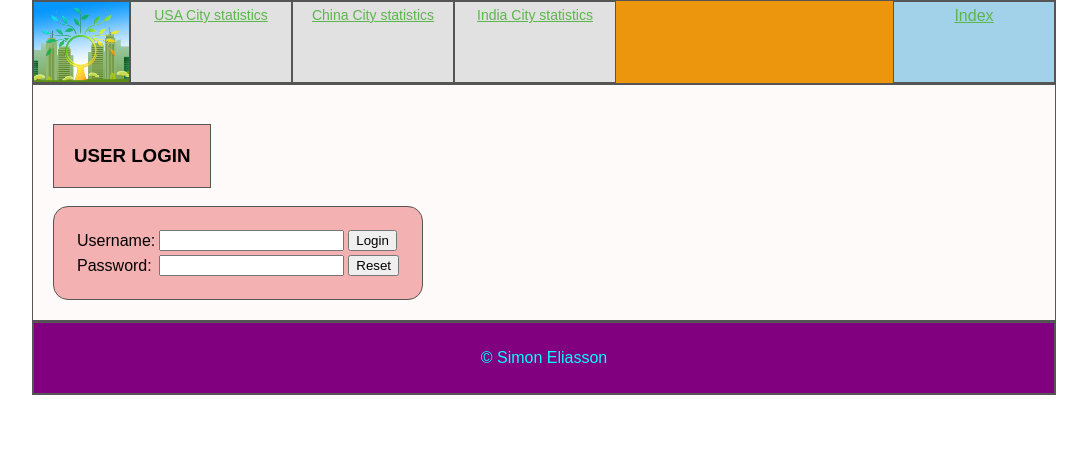
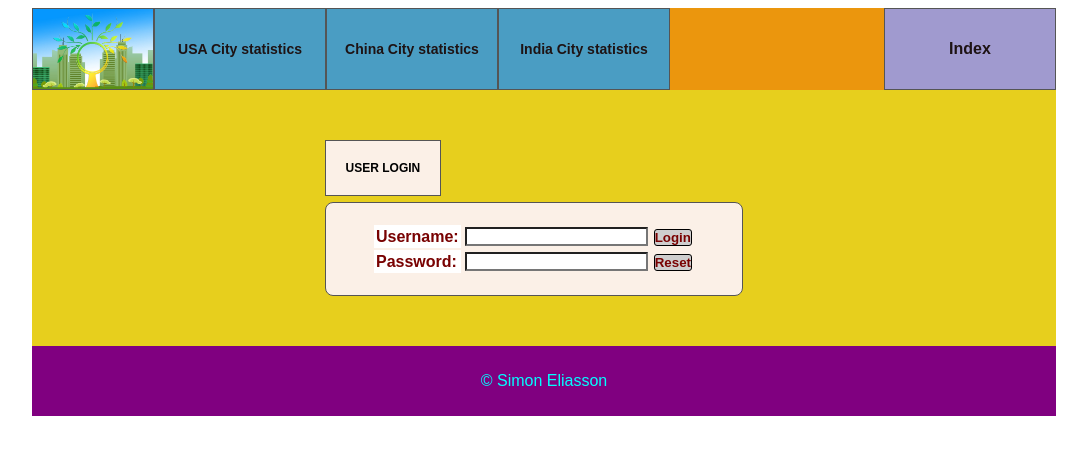
Before and after one commit to SimonEliassonSE/LexiconFirstHomepageProject, a plain HTML site: page LogginPage.html in a window 1280 px wide. Shown: the whole page, without its empty margins (96-1183 px from the left). Drawn offline with Linux system fonts and the light colour scheme.

Commit message:
final update
Al requirements should be meet now.

```diff
--- a/LogginPage.html
+++ b/LogginPage.html
@@ -51,22 +51,22 @@
       <form action="LogginPage.html" method="post">
         <table>
           <tr>
-            <td>Username:</td>
+            <td class="username">Username:</td>
             <td>
               <input type="text" name="user" />
             </td>
-            <td>
-              <input type="button" value="Login" />
+            <td class="td-login">
+              <input class="login-button" type="button" value="Login" />
             </td>
           </tr>
 
           <tr>
-            <td>Password:</td>
+            <td class="password">Password:</td>
             <td>
               <input type="password" name="user_pass" />
             </td>
-            <td>
-              <input type="reset" value="Reset" />
+            <td class="td-reset">
+              <input class="reset-button" type="reset" value="Reset" />
             </td>
           </tr>
         </table>
@@ -74,8 +74,7 @@
     </section>
 
     <footer>
-      <p></p>
-      &copy; Simon Eliasson
+      <p class="footer-copyright">&copy; Simon Eliasson</p>
     </footer>
   </body>
 </html>
--- a/css/style.css
+++ b/css/style.css
@@ -1,5 +1,5 @@
 
-body{
+body *{
   max-width: 1024px;
   margin: 0 auto;
   padding: 0;
@@ -8,58 +8,61 @@ body{
 header{
   display: flex;
   background-color: rgb(235, 150, 13);
-  border: 1px solid #555;
-  text-align: center;
-  align-items: center;
-  box-sizing: border-box;
+
 }
+
 header nav, h1, ul{
   padding: 0;
   margin: 0;
-  justify-content: center;
 }
+
 header h1{
   border: 1px solid #555;
   background-color: rgb(225, 225, 225);
   height: 80px;
   padding: 0;
+  margin-left:0;
 }
+
+
 .nav-list{
   list-style-type: none;
   font-size: 0;
+}
 
-
-}
-.nav-item{
+.nav-item {
   border: 1px solid #555;
   width: 150px;
-  height: 70px;
-  text-align: center;
-  align-items: center;
-  background-color: rgb(225, 225, 225);
+  background-color: rgb(74, 157, 195);
   display: inline-block;
   font-size: 14px;
-  padding: 5px 5px 5px 5px;
+  padding: 32px 10px 32px 10px;
+  text-align: center;
+}
 
-
-}
 .nav-list li a{
   transition: all 0.3s ease 0s;
-  color: rgb(93, 181, 77);
+  color: rgb(30, 19, 20);
+  text-decoration: none;
+  font-weight: bold;
+}
 
-}
 .nav-list li a:hover{
   color: #0088a9;
 }
+
 .nav-login{
   border: 1px solid #555;
   width: 150px;
-  height: 70px;
-  background-color: rgba(157, 215, 251, 0.926);
-  margin-left: auto;
-  color: rgb(93, 181, 77);
-  padding: 5px 5px 5px 5px;
+  padding: 31px 10px 31px 10px;
+  background-color: rgba(160, 155, 209, 0.992);
+  margin-right: 0;
+  color: rgb(30, 19, 20);
+  font-weight: bold;
+  text-align: center;
+  text-decoration: none;
 }
+
 .nav-login:hover{
   color: #0087a99f;
   transition: all 0.3s ease 0s;
@@ -68,11 +71,10 @@ header h1{
 .grid-container {
   display: grid;
   grid-template-columns: 2fr 1fr;
+}
 
-}
 main{
   background-color: rgba(235, 217, 13, 0.91);
-  border: 1px solid #555;
   display: grid;
   grid-gap: 20px;
   grid-template-columns: repeat(4, 1fr);
@@ -85,10 +87,10 @@ main .main-headline, .main-p, .article-1, .article-2{
   place-self: flex-start;
   justify-content: center;
   align-items: center;
-
 }
 
 main h2, h3{
+
   align-items: center;
   place-self: flex-start;
   justify-content: center;
@@ -99,6 +101,7 @@ main h2, h3{
 }
 
 .main-p{
+  padding: 10px;
   grid-column: span 4;
   margin:  0px   20px  0px  20px;
 
@@ -107,15 +110,22 @@ main h2, h3{
 .article-1{
   grid-column: span 2;
   margin:  0px  0px  20px  20px;
+  padding: 10px;
 }
+
+.fristarticle-secondp{
+  font-weight: bold;
+  color: blue;
+}
+
 .article-2{
   grid-column: span 2;
   margin:  0px   20px  20px  0px;
+  padding: 10px;
 
 }
 
 aside{
-  border: 1px solid #555;
   background-color: rgb(116, 195, 116);
   display: grid;
   grid-gap: 0px;
@@ -123,6 +133,10 @@ aside{
 
 aside ul{
   padding: 15px;
+}
+
+aside ol{
+  margin: 5px 10px 5px 10px;
 }
 
 aside div{
@@ -133,50 +147,96 @@ aside div{
   margin: 20px 20px 20px 20px;
 }
 
+aside ol{
+padding: 10px 10px 10px 10px
+}
+
+.asidelist-1{
+  color: green;
+}
+
+.asidelist-2{
+  color: red;
+}
+
+.asidelist-3{
+  color: deepskyblue;
+}
+
+
 footer{
   display: flex;
   align-items: center;
   justify-content: center;
-  margin: 0 auto;
-  padding: 0;
   height: 70px;
+  background-color: purple;
+
+}
+
+footer p{
   color: aqua;
-  background-color: purple;
-  border: 2px solid #555;
 }
 
 section{
   display: grid;
-  grid-template-columns: 1fr 1fr;
-  border: 1px solid #555;
-  background-color: rgba(255, 250, 250, 0.937);
-  margin:0px;
-  padding: 20px;
+  grid-template-columns: repeat(7, 1fr);
+  background-color: rgb(231, 207, 29);
 }
+
 section h3, form{
   border: 1px solid #555;
-  background-color: rgba(240, 158, 158, 0.793);
-  grid-column: span 2;
+  background-color: rgba(252, 242, 242, 0.954);
   padding: 20px;
-  align-items: center;
-  place-self: flex-start;
-  justify-content: center;
 
 }
 
+
+
 section form{
-  border-radius: 15px;
+  border-radius: 8px;
+  grid-area: 2 / 3 / 3 / 6;
+  margin: 0px 20px 50px 0px;
+  font-weight: bold;
+
+}
+
+
+
+section .reset-button, .login-button{
+  border-radius: 3px;
+  border: 1px solid black;
+  background-color:rgb(207, 206, 206)
+}
+section td{
+  padding: 2px 2px 2px 2px;
+
 }
 
 section h3{
   text-transform: uppercase;
+  grid-column: span 2/3;
+  grid-area: 1 / 3 / 2 / 3;
+  font-size: 12px;
+  margin: 50px 0px 6px 0px;
+
 }
 
+section input, .username, .password{
+  font-weight: bold;
+  color: rgb(121, 2, 2);
+  background-color:rgb(255, 255, 255);
+
+}
+
+
+
 .img-logo{
-  width: 95px;
+  width: 120px;
   height: 80px;
   object-fit: cover;
-  padding:0
+  padding:0;
+  margin: 0;
+
 }
 
 .image2 {
```
Also changed, not shown: Index.html (+4 -4 lines).
